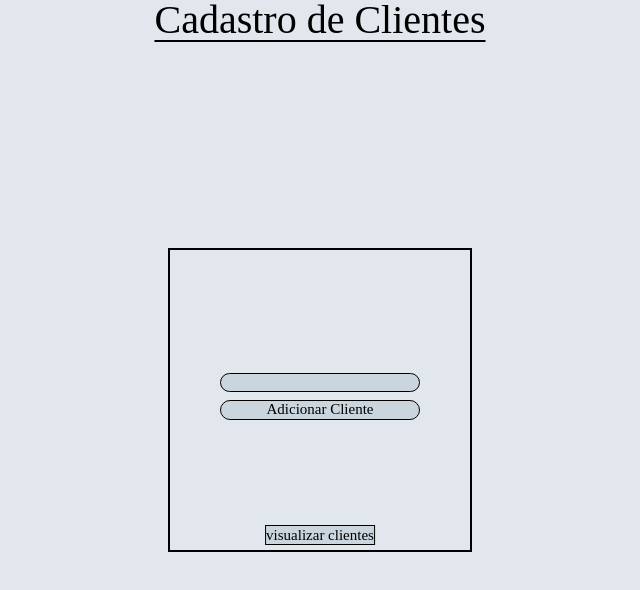
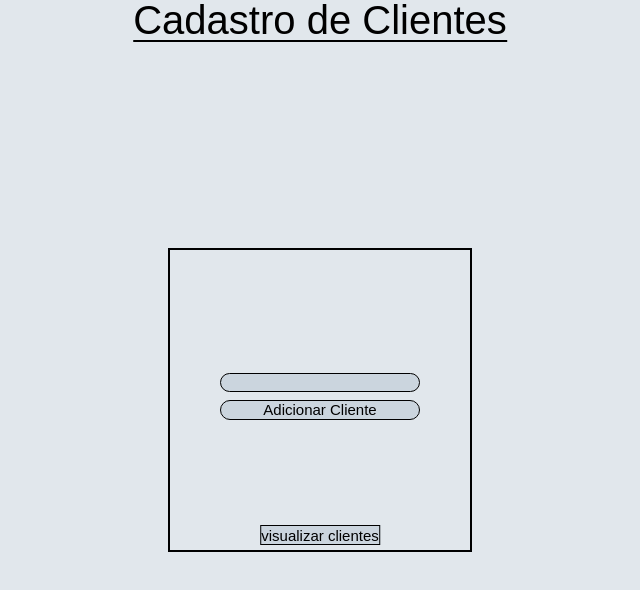
Before and after one commit to coyotedorgado/kamil, an Angular app: page /home/cadastroCli in a window 1280 px wide. Shown: the top 590 px of the page, without its empty margins (320-960 px from the left). Built offline with nearby package versions, Linux system fonts and the light colour scheme.

Commit message:
contas a pagar estilizado e criado o service do mesmo

```diff
--- a/src/app/pages/home/cadastro-cliente/cadastro-cliente.component.ts
+++ b/src/app/pages/home/cadastro-cliente/cadastro-cliente.component.ts
@@ -1,5 +1,6 @@
 import { Component } from '@angular/core';
 import { FormBuilder, Validators } from '@angular/forms';
+import { take } from 'rxjs';
 import { AddClienteServiceService } from 'src/app/service/add-cliente-service.service';
 
 @Component({
@@ -32,8 +33,12 @@ export class CadastroClienteComponent {
     this.nomeIgual = false
   }
   public async dadosCli() {
+    console.log('chamou')
     this.nomeIgual = false
     var nome = this.form.value.nome!.toLocaleLowerCase().trim()
+    if(nome == ''){
+      return
+    }
      var nomes = await this.addCliService.dadosClientes()
      for(let i = 0; i < nomes.length; i++) {
       if(nome == nomes[i].nome) {
--- a/src/app/pages/home/cadastro-funcionarios/cadastro-funcionarios.component.ts
+++ b/src/app/pages/home/cadastro-funcionarios/cadastro-funcionarios.component.ts
@@ -1,5 +1,5 @@
 import { AfterViewInit, Component, OnInit } from '@angular/core';
-import { FormBuilder,Validators} from '@angular/forms';
+import { FormBuilder, Validators} from '@angular/forms';
 import { CadastroFuncionariosService } from 'src/app/service/cadastro-funcionarios.service';
 
 @Component({
--- a/src/app/pages/home/contas-pagar/contas-pagar.component.html
+++ b/src/app/pages/home/contas-pagar/contas-pagar.component.html
@@ -1 +1,21 @@
-<p>contas-pagar works!</p>
+<body class="body">
+    <h1>Contas a pagar</h1>
+    <section *ngIf="displayPrincipal" class="container">
+        <section class="contas" id="table">
+            <tr>
+                <td>Id Cliente</td>
+                <td>Nomes</td>
+            </tr>
+        </section>
+    </section>
+    <button (click)="escoderAddContas()" class="buttonC">{{msgButton}}</button>
+    <section class="container" [formGroup]="form" *ngIf="!displayPrincipal">
+        <label>Beneficiario</label>
+        <input formControlName="beneficiario" class="inputContas" type="text">
+        <label>Valor R$</label>
+        <input formControlName="valor" class="inputContas" type="number">
+        <label>Data de vencimento</label>
+        <input formControlName="data" class="inputContas" type="date">
+        <button  (click)="formC()">Adicionar Conta</button>
+    </section>
+</body>
--- a/src/app/pages/home/contas-pagar/contas-pagar.component.scss
+++ b/src/app/pages/home/contas-pagar/contas-pagar.component.scss
@@ -0,0 +1,66 @@
+.body{
+    width: 100vw;
+    height: 100vh;
+    background-color: rgba(137, 161, 181, 0.251);
+}
+h1{
+    border-bottom: 2px solid;
+    width: max-content;
+    position: absolute;
+    left: 50%;
+    transform: translate(-50%);
+    font-size: 40px;
+}
+.container{
+    position: absolute;
+    left: 50%;
+    top: 50%;
+    transform: translate(-50%, -50%);
+    display: flex;
+    flex-direction: column;
+    justify-content: center;
+    // background-color: aqua;
+    width: 300px;
+    height: 300px;
+    border: 2px solid;
+    align-items: center;
+}
+.exibirContas{
+    position: absolute;
+    left: 50%;
+    transform: translate(-50%);
+    bottom: 0;
+    margin-bottom: 5px;
+    cursor: pointer;
+}
+.contas{
+    position: absolute;
+    left: 50%;
+    top: 50%;
+    transform: translate(-50%, -50%);
+    width: 300px;
+    height: 300px;
+    // background-color: aqua;
+    border: 2px solid;
+    box-sizing: content-box;
+    max-height: max-content;
+}
+.inputContas{
+    font-size: 18px;
+    padding-left: 10px;
+    padding-right: 10px;
+    border: solid 1px pink;
+}
+.buttonC{
+    position: absolute;
+    left: 50%;
+    transform: translate(-50%);
+    bottom: 0;
+    margin-bottom: 5px;
+    cursor: pointer;
+    height: 20px;
+    width: 120px;
+    background-color: rgba(137, 161, 181, 0.251);
+    font-size: 15px;
+    border: 1px solid;
+}
--- a/src/app/pages/home/contas-pagar/contas-pagar.component.ts
+++ b/src/app/pages/home/contas-pagar/contas-pagar.component.ts
@@ -1,4 +1,6 @@
 import { Component } from '@angular/core';
+import { FormBuilder, Validators } from '@angular/forms';
+import { AddContasService } from 'src/app/service/add-contas.service';
 
 @Component({
   selector: 'app-contas-pagar',
@@ -6,5 +8,27 @@ import { Component } from '@angular/core';
   styleUrls: ['./contas-pagar.component.scss']
 })
 export class ContasPagarComponent {
+  public displayPrincipal: boolean = true;
+  public msgButton: string = "Adicionar Conta";
+
+  constructor(private fb: FormBuilder, private addConta: AddContasService) {}
+
+  form = this.fb.group({
+    beneficiario: ['Comepi', Validators.required],
+    valor: ['', Validators.required],
+    data: ['', Validators.required]
+  })
+  public formC() {
+    console.log(this.form.value.beneficiario, this.form.value.valor, this.form.value.data)
+  }
+  public escoderAddContas() {
+    if(this.displayPrincipal == true){
+      this.msgButton = "Visualizar Contas"
+      this.displayPrincipal = false
+    }else{
+      this.msgButton = "Adicionar Conta"
+      this.displayPrincipal = true
+    }
+  }
 
 }
--- a/src/app/pages/home/home.component.scss
+++ b/src/app/pages/home/home.component.scss
@@ -1,6 +1,4 @@
-*{
-    font-family: sans-serif;
-}
+
 .body{
     width: 100vw;
     height: 100vh;
--- a/src/app/service/add-cliente-service.service.ts
+++ b/src/app/service/add-cliente-service.service.ts
@@ -12,8 +12,16 @@ ngOnInit(): void {
 constructor() { }
 //////////////////////////////////////////////////////
 public async dadosClientes() {
+  try{
     const res = await fetch(`http://localhost:3000/clientes`);
+    if (!res.ok) {
+      throw new Error(`Erro na requisição: ${res.status}`);
+    }
     return res.json();
+  }catch(error) {
+    console.log(error)
+    throw error
+  }
 }
 //////////////////////////////////////////////////////
 public async carregarClientes() {
@@ -23,6 +31,7 @@ public async carregarClientes() {
   })
   .then((dataCli)=>{
     for(let i = 0; i < dataCli.length; i++) {
+      setTimeout(() => {
         var id = document.createTextNode(`${dataCli[i].nomeId}`)
         var nome = document.createTextNode(`${dataCli[i].nome}`)
 
@@ -53,6 +62,7 @@ public async carregarClientes() {
         var table = document.getElementById("table")!
 
           table.appendChild(tr)
+      },i * 100);
     }
   })
 }
--- /dev/null
+++ b/src/app/service/add-contas.service.ts
@@ -0,0 +1,9 @@
+import { Injectable } from '@angular/core';
+
+@Injectable({
+  providedIn: 'root'
+})
+export class AddContasService {
+
+  constructor() { }
+}
--- a/src/app/service/cadastro-funcionarios.service.ts
+++ b/src/app/service/cadastro-funcionarios.service.ts
@@ -89,6 +89,8 @@ export class CadastroFuncionariosService {
     .then(data => {
       var table = document.getElementById("table")!;
       for(let i = 0; i < data.length; i++) {
+        setTimeout(() => {
+
           //texto dos td`s
           var nome = document.createTextNode(`${data[i].nome}`)
           var profissao = document.createTextNode(`${data[i].tipo}`)
@@ -125,6 +127,7 @@ export class CadastroFuncionariosService {
           tdNome.style.verticalAlign = "middle"
           tdProfissao.style.verticalAlign = "middle"
           tdSexo.style.verticalAlign = "middle"
+        }, i * 100);
       }
     })
   }
--- a/src/styles.scss
+++ b/src/styles.scss
@@ -1,3 +1,6 @@
+*{
+    font-family: sans-serif;
+}
 html, body, div, span, applet, object, iframe,
 h1, h2, h3, h4, h5, h6, p, blockquote, pre,
 a, abbr, acronym, address, big, cite, code,
```
Lines whose indentation alone changed are shown as unchanged.
